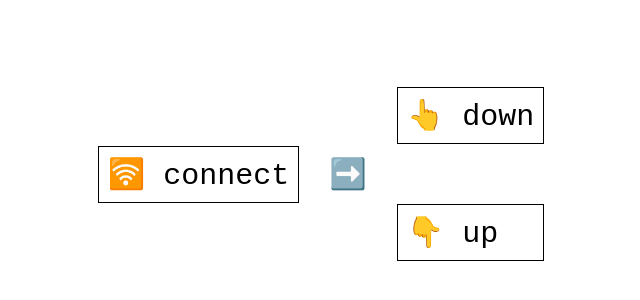
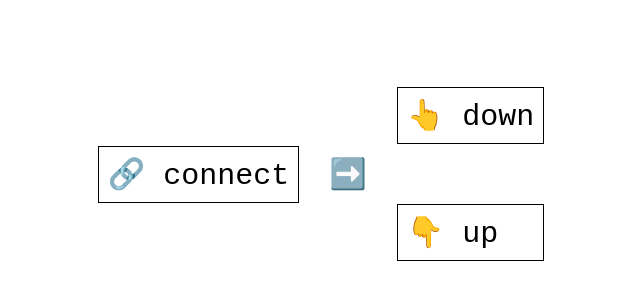
Before and after one commit to hapqe/desk_controller, a plain HTML site: page index.html in a window 1280 px wide. Shown: the part 226-526 px from the top of the page, without its empty margins (319-959 px from the left). Drawn offline with Linux system fonts and the light colour scheme.

Commit message:
link symbol

```diff
--- a/index.html
+++ b/index.html
@@ -9,7 +9,7 @@
 
 <body>
   <div id="app">
-    <button id="connect">🛜 connect</button>
+    <button id="connect">🔗 connect</button>
     ➡️
     <div id="movement">
       <button disabled class="move-button" id="down">👆 down</button>
```
